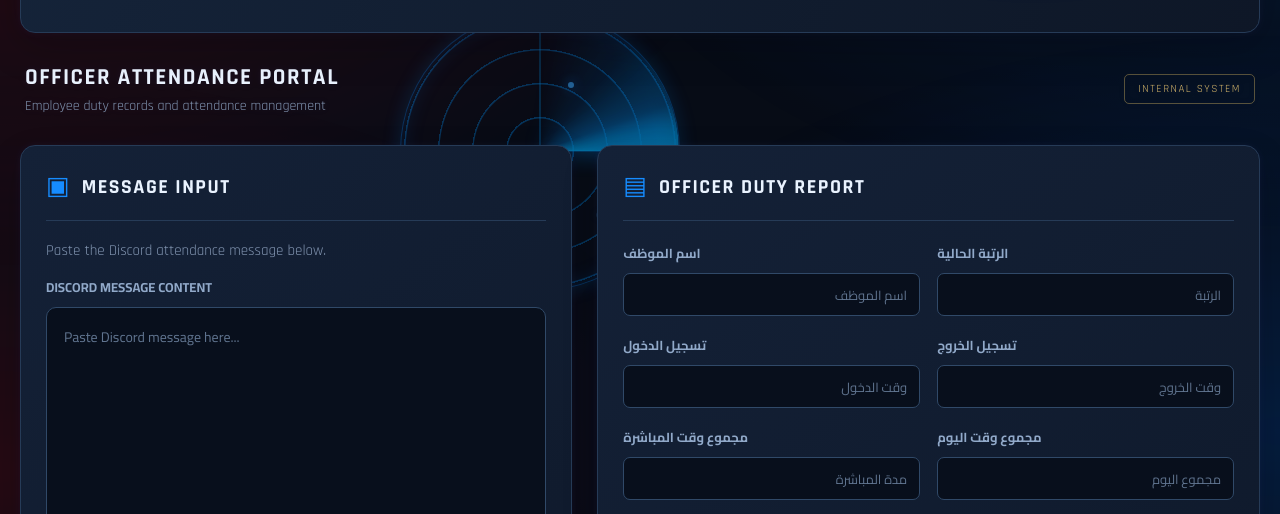
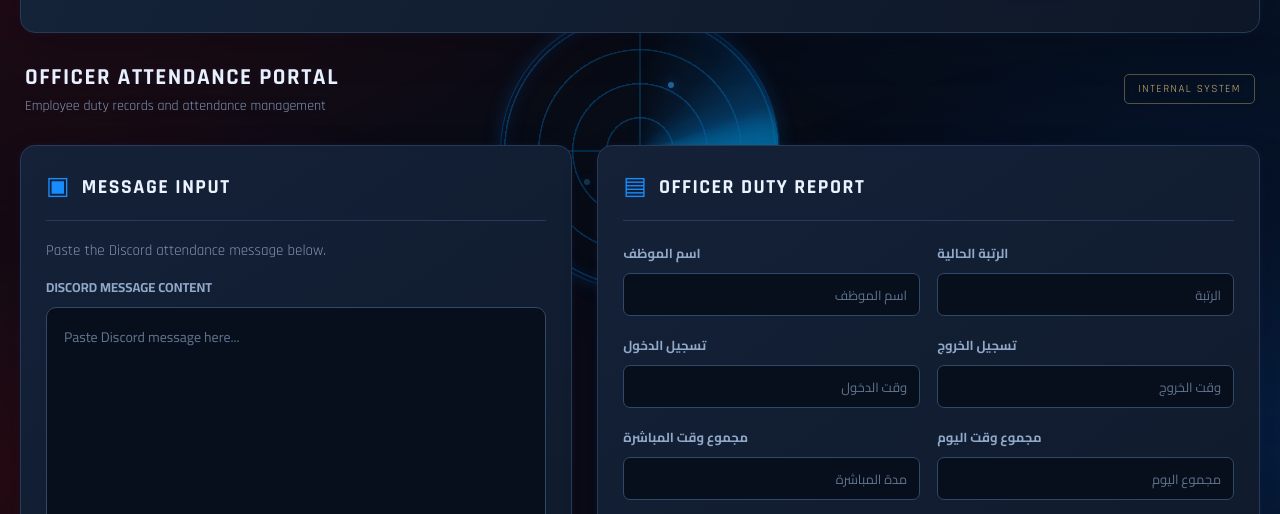
Before and after one commit to youssefshosha1122/LSPD-Attendancee, a plain HTML site: page index.html in a window 1280 px wide. Shown: the part 249-763 px from the top of the page. Drawn offline with Linux system fonts and the light colour scheme.

Commit message:
Add files via upload

```diff
--- a/style.css
+++ b/style.css
@@ -753,7 +753,7 @@ footer span {
     width: 280px;
     height: 280px;
     top: 50%;
-    right: 600px;
+    right: 500px;
     transform: translateY(-50%);
     z-index: -1;
     opacity: 0.65;
```
